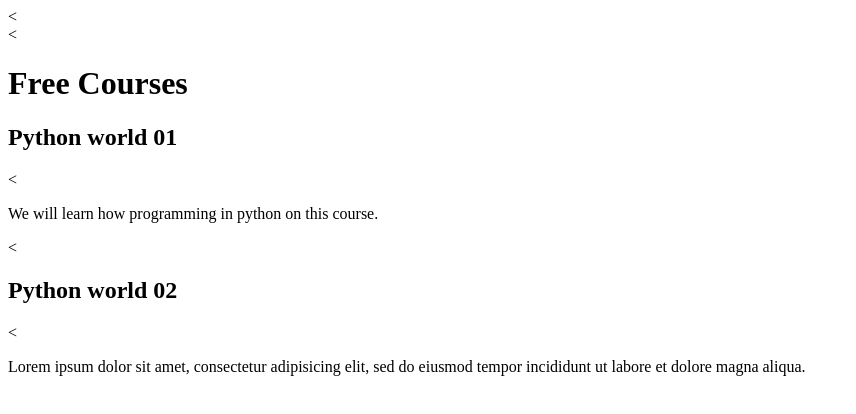
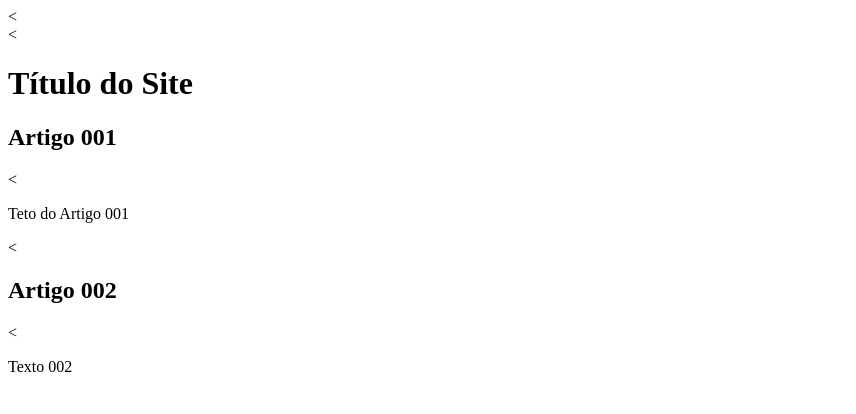
Before and after one commit to DeNiro-Pascoal/SiteProject, a plain HTML site: page index.html in a window 1280 px wide. Shown: the whole page, without its empty margins (0-856 px from the left). Drawn offline with Linux system fonts and the light colour scheme.

Commit message:
merge content in master

```diff
--- a/index.html
+++ b/index.html
@@ -3,20 +3,20 @@
   <head>
     <meta charset="utf-8">
     <title>Título do Site</title>
+    <link rel="stylesheet" href="/css/master.css">
   </head>
   <body>
     <main>
       <header>
-        <<h1>Free Courses</h1>
+        <<h1>Título do Site</h1>
       </header>
       <article class="">
-        <h2>Python world 01</h2>
-        <<p>We will learn how programming in python on this course.</p>
+        <h2>Artigo 001</h2>
+        <<p>Teto do Artigo 001</p>
       </article>
       <<article class="">
-        <h2>Python world 02</h2>
-        <<p>Lorem ipsum dolor sit amet, consectetur adipisicing elit,
-           sed do eiusmod tempor incididunt ut labore et dolore magna aliqua.</p>
+        <h2>Artigo 002</h2>
+        <<p>Texto 002</p>
       </article>
     </main>
   </body>
```
